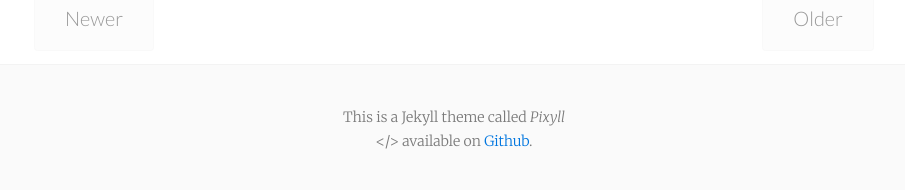
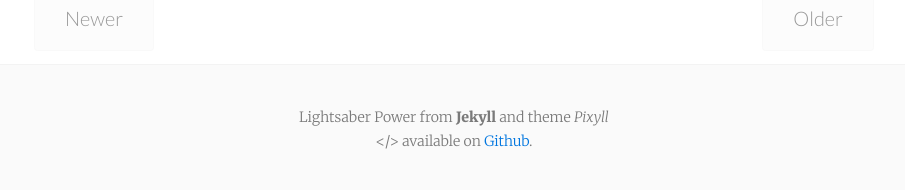
Before and after one commit to lookageek/lookageek.github.io, a Jekyll site: the page built from index.html, in a window 1280 px wide. Shown: the part 754-944 px from the top of the page, without its empty margins (186-1091 px from the left). Built offline with Jekyll 4.4.1, drawn with Linux system fonts in a browser that asks for light colours; the list of posts is cut into pages by our own code.

Commit message:
Consolas please!

```diff
--- a/_includes/footer.html
+++ b/_includes/footer.html
@@ -1,7 +1,7 @@
 <footer class="center">
   <div class="measure">
     <small>
-      This is a Jekyll theme called <em>Pixyll</em><br>
+      Lightsaber Power from <b>Jekyll</b> and theme <em>Pixyll</em><br>
       &lt;/&gt; available on <a href="https://github.com/johnotander/pixyll">Github</a>.
     </small>
   </div>
--- a/_sass/_variables.scss
+++ b/_sass/_variables.scss
@@ -6,7 +6,7 @@ $line-height: 1.6 !default;
 $heading-font-family: 'Lato', 'Helvetica Neue', Helvetica, sans-serif !default;
 $heading-font-weight: 900 !default;
 $heading-line-height: 1.25 !default;
-$monospace-font-family: 'Source Code Pro', Consolas, monospace !default;
+$monospace-font-family: Consolas, monospace !default;
 $h1: 2.998rem !default;
 $h2: 1.5rem !default;
 $h3: 1.25rem !default;
```
